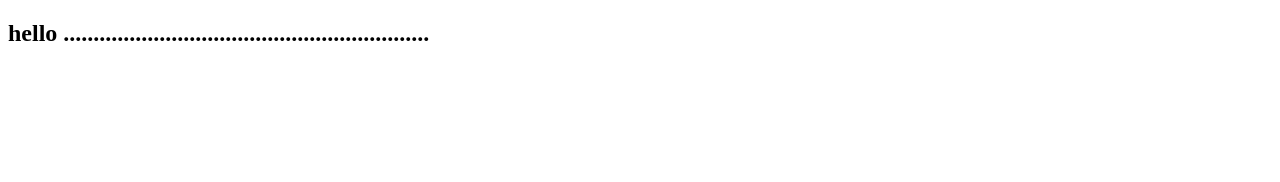
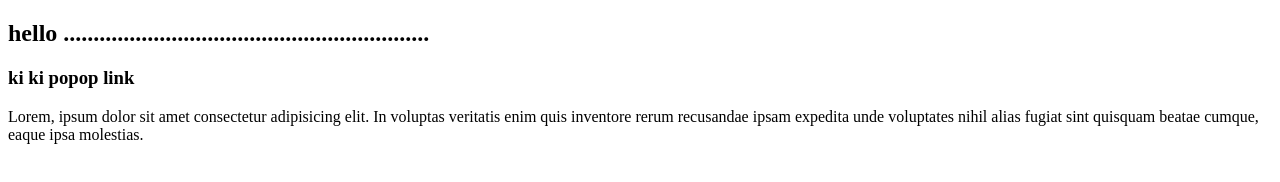
Before and after one commit to manik6521/my-first-repo, a plain HTML site: page index.html in a window 1280 px wide. Drawn offline with Linux system fonts and the light colour scheme.

Commit message:
style shit add

```diff
--- a/index.html
+++ b/index.html
@@ -8,5 +8,7 @@
 </head>
 <body>
     <h2>hello .............................................................</h2>
+    <h3>ki ki popop link </h3>
+    <p>Lorem, ipsum dolor sit amet consectetur adipisicing elit. In voluptas veritatis enim quis inventore rerum recusandae ipsam expedita unde voluptates nihil alias fugiat sint quisquam beatae cumque, eaque ipsa molestias.</p>
 </body>
 </html>
```
